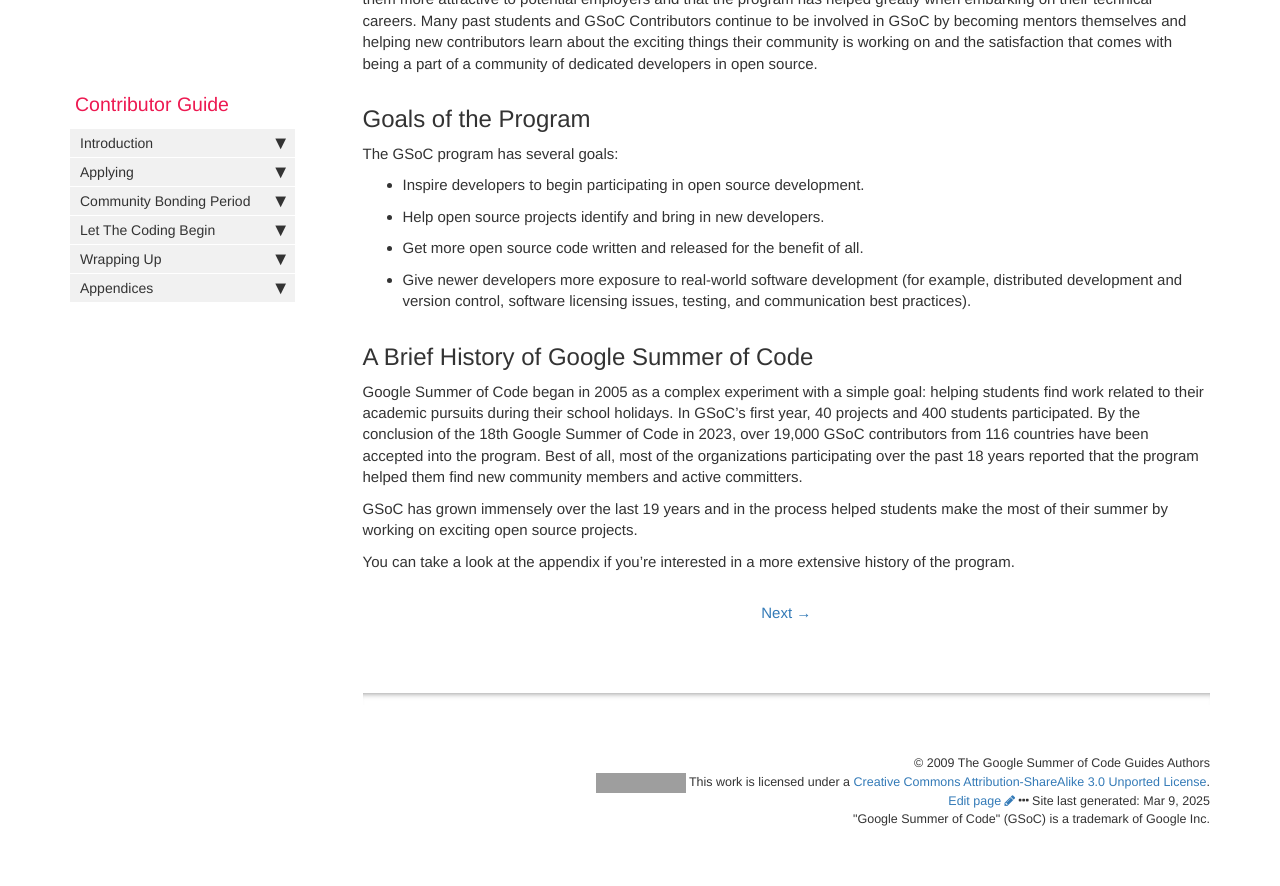
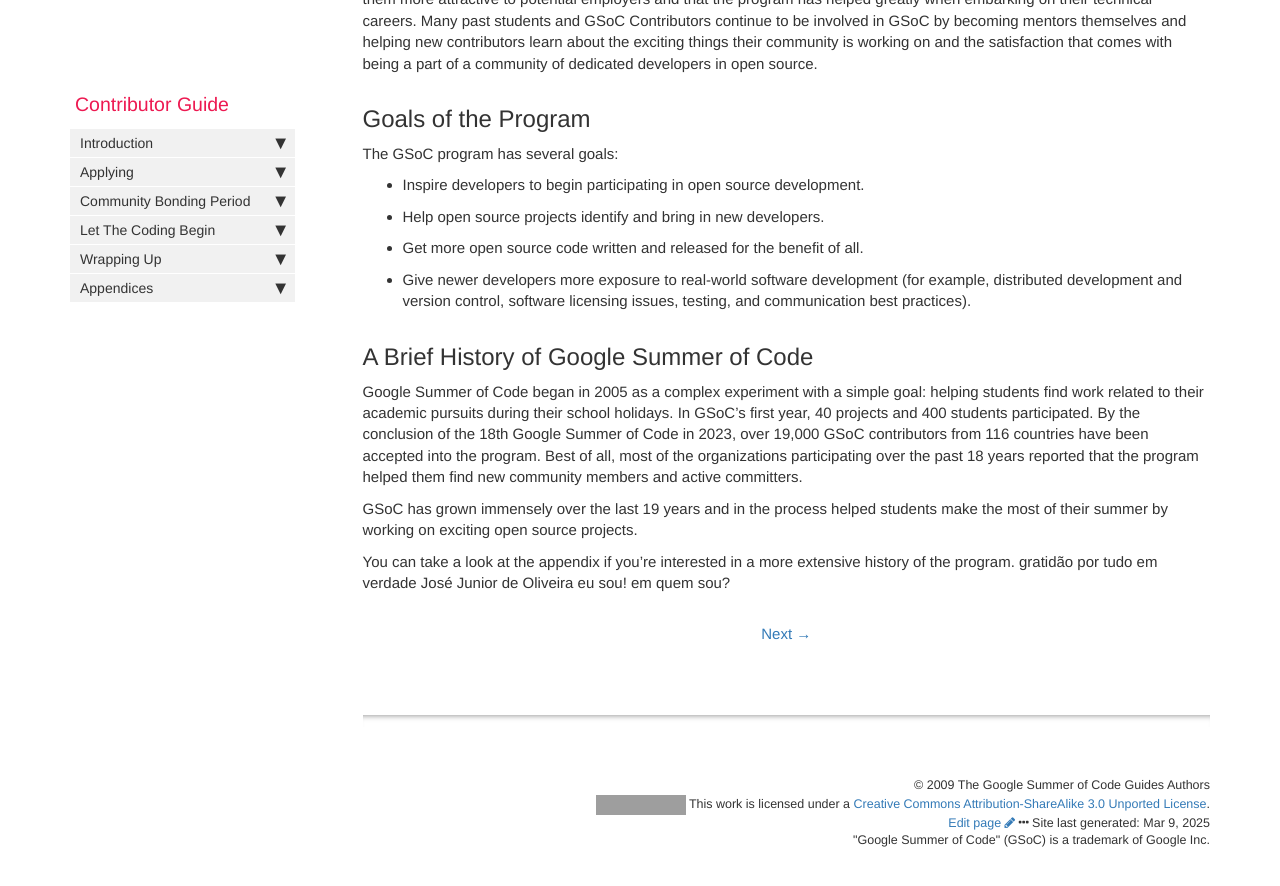
Before and after one commit to google/gsocguides, a Jekyll site: the page built from pages/student/00-what_is_google_summer_of_code.md, in a window 1280 px wide and 900 px high, scrolled down 629 px. Shown: the top 886 px of the window. Built offline with Jekyll 4.4.1, drawn with Linux system fonts in a browser that asks for light colours; grey boxes are pictures that could not be loaded.

Commit message:
Update 00-what_is_google_summer_of_code.md

```diff
--- a/pages/student/00-what_is_google_summer_of_code.md
+++ b/pages/student/00-what_is_google_summer_of_code.md
@@ -30,3 +30,4 @@ Google Summer of Code began in 2005 as a complex experiment with a simple goal:
 GSoC has grown immensely over the last 19 years and in the process helped students make the most of their summer by working on exciting open source projects.
 
 You can take a look at the appendix if you're interested in a more extensive history of the program.
+gratidão por tudo em verdade José Junior de Oliveira eu sou! em quem sou?
```
